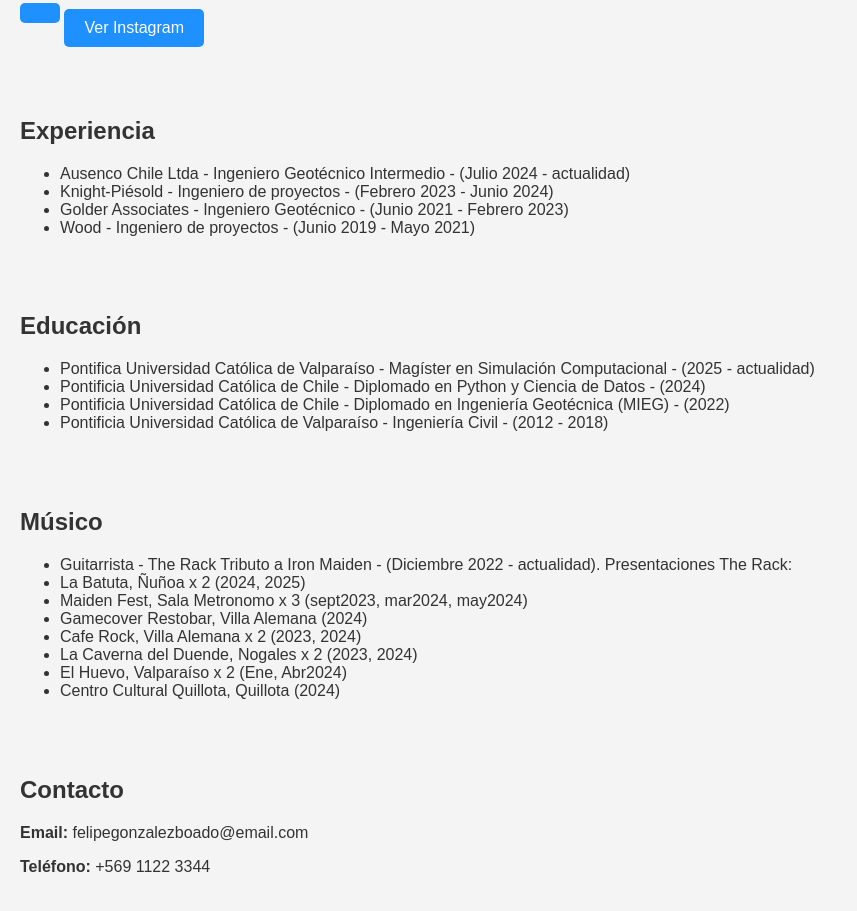
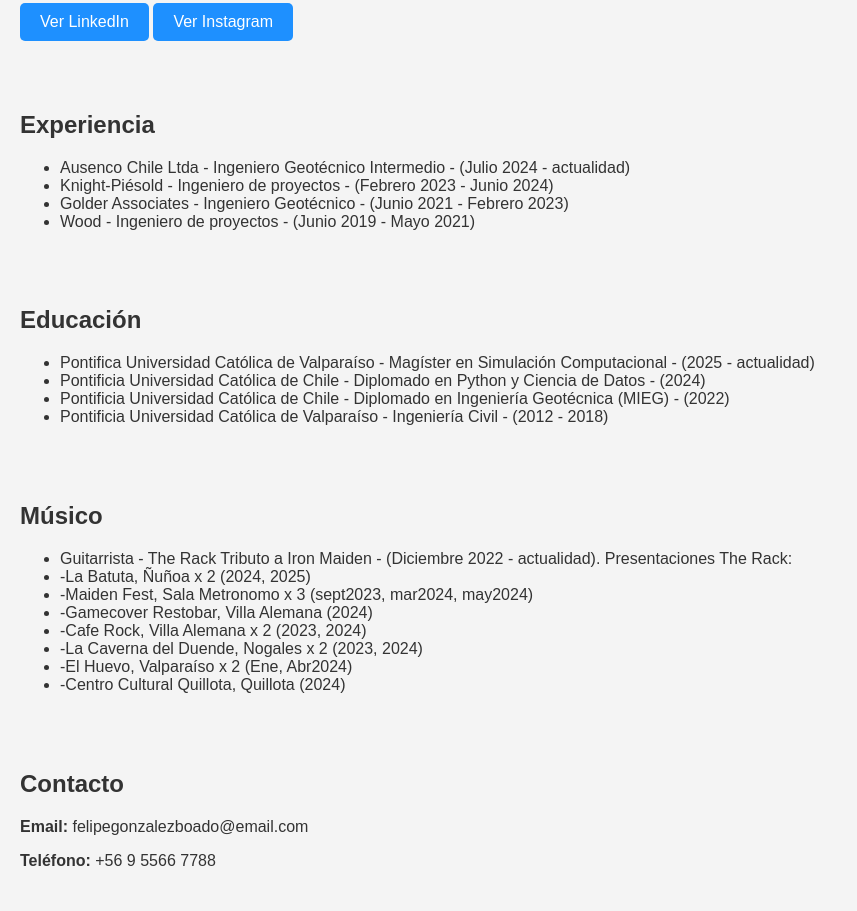
Before and after one commit to gonzabod/Felipegonzalezboado, a plain HTML site: page index.html in a window 1280 px wide. Shown: the part 347-1258 px from the top of the page, without its empty margins (0-857 px from the left). Drawn offline with Linux system fonts and the light colour scheme.

Commit message:
Update index.html

```diff
--- a/index.html
+++ b/index.html
@@ -1,8 +1,8 @@
 <!DOCTYPE html>
-<html lang = "es">
+<html lang="es">
 <head>
-  <meta charset = "UTF-8">
-  <title>CV - Felipe González Boado</title>
+  <meta charset="UTF-8">
+  <title>Mi CV - Felipe González Boado</title>
   <style>
     body {
       font-family: Arial, sans-serif;
@@ -74,8 +74,9 @@
   <section id="inicio">
     <h2>Perfil Profesional</h2>
     <p>Ingeniero Civil por la Pontificia Universidad Católica de Valparaíso (PUCV), con 6 años de experiencia en el rubro de desechos mineros. Mi interés profesional se centra en la geotécnia en general, pero particularmente, en la dinámica de suelos, la respuesta sísmica de depósitos, el peligro sísmico y la modelación numérica de deformaciones.</p>
-    <a class="boton" href="https://cl.linkedin.com/in/felipe-gonz%C3%A1lez-boado-648b5019b" target="_blank"<Ver linkedIn></a>
+    <a class="boton" href="https://cl.linkedin.com/in/felipe-gonz%C3%A1lez-boado-648b5019b" target="_blank">Ver LinkedIn</a>
     <a class="boton" href="https://www.instagram.com/therack.tributo/" target="_blank">Ver Instagram</a>
+
   </section>
 
   <section id="experiencia">
@@ -102,19 +103,21 @@
     <h2>Músico</h2>
     <ul>
       <li>Guitarrista - The Rack Tributo a Iron Maiden - (Diciembre 2022 - actualidad). Presentaciones The Rack: </li>
-      <li>La Batuta, Ñuñoa x 2 (2024, 2025)</li>
-      <li>Maiden Fest, Sala Metronomo x 3 (sept2023, mar2024, may2024)</li>
-      <li>Gamecover Restobar, Villa Alemana (2024)</li>
-      <li>Cafe Rock, Villa Alemana x 2 (2023, 2024)</li>
-      <li>La Caverna del Duende, Nogales x 2 (2023, 2024)</li>
-      <li>El Huevo, Valparaíso x 2 (Ene, Abr2024)</li>
-      <li>Centro Cultural Quillota, Quillota (2024)</li>
+      <li>-La Batuta, Ñuñoa x 2 (2024, 2025)</li>
+      <li>-Maiden Fest, Sala Metronomo x 3 (sept2023, mar2024, may2024)</li>
+      <li>-Gamecover Restobar, Villa Alemana (2024)</li>
+      <li>-Cafe Rock, Villa Alemana x 2 (2023, 2024)</li>
+      <li>-La Caverna del Duende, Nogales x 2 (2023, 2024)</li>
+      <li>-El Huevo, Valparaíso x 2 (Ene, Abr2024)</li>
+      <li>-Centro Cultural Quillota, Quillota (2024)</li>
     </ul>
   </section>
 
   <section id="contacto">
     <h2>Contacto</h2>
     <p><strong>Email:</strong> felipegonzalezboado@email.com</p>
-    <p><strong>Teléfono:</strong> +569 1122 3344</p>
-  </body>
+    <p><strong>Teléfono:</strong> +56 9 5566 7788</p>
+  </section>
+
+</body>
 </html>
```
